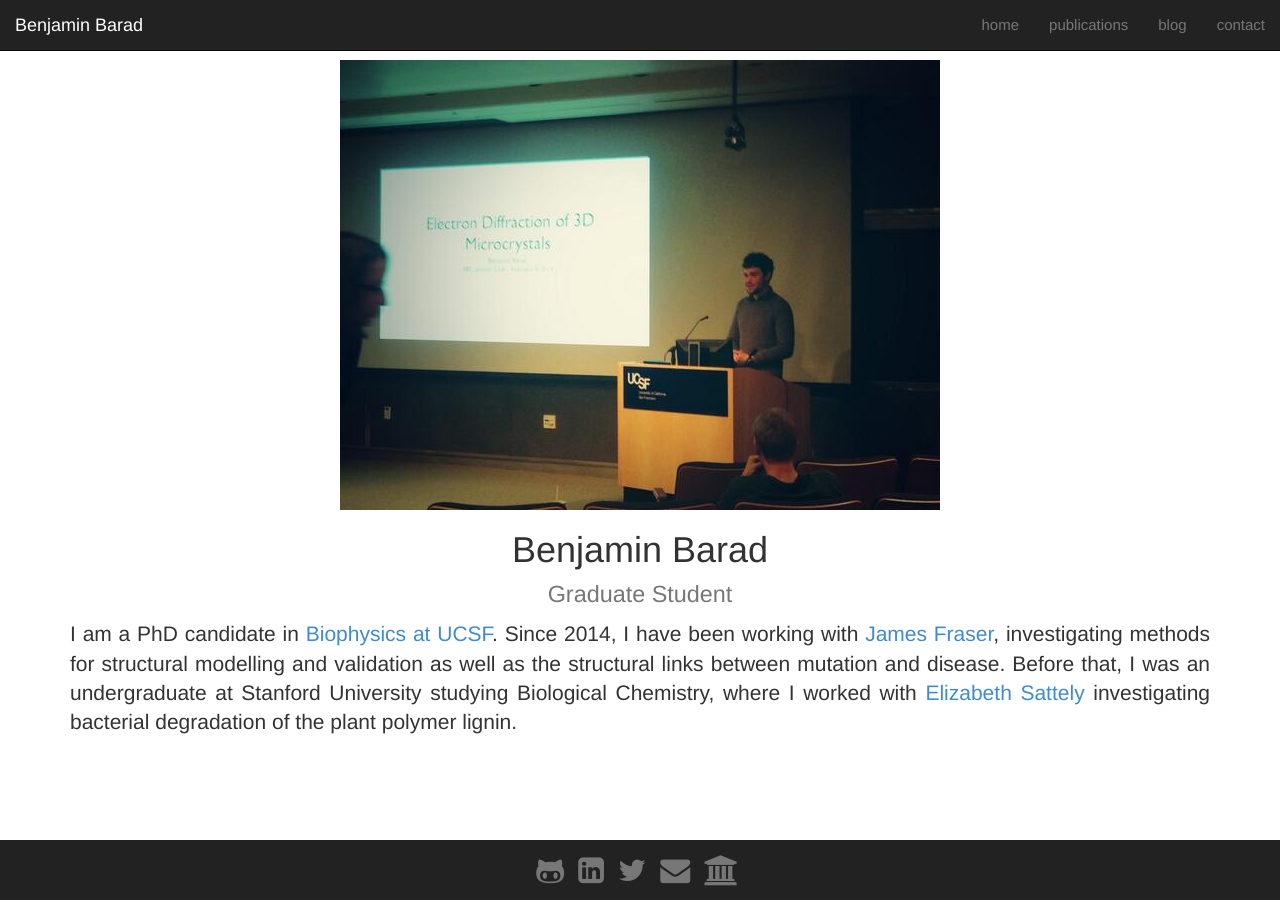
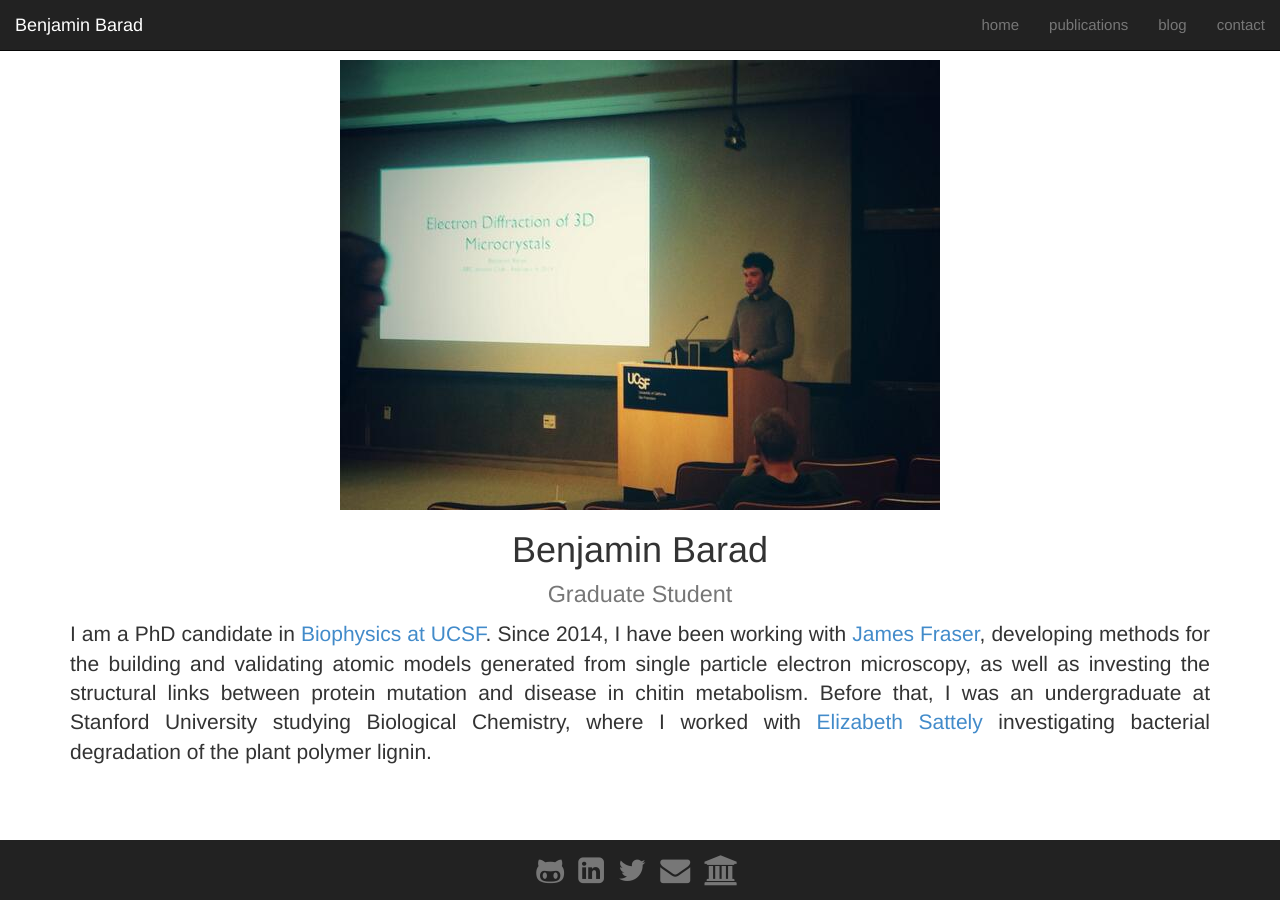
Before and after one commit to bbarad/bbarad.github.io, a Jekyll site: the page built from index.md, in a window 1280 px wide. Built offline with Jekyll 4.4.1, drawn with Linux system fonts in a browser that asks for light colours; nearby versions of some CDN libraries.

Commit message:
index update

```diff
--- a/index.md
+++ b/index.md
@@ -10,6 +10,6 @@ group: home
 
 <p class="lead text-justify">
 I am a PhD candidate in [Biophysics at UCSF](http://biophysics.ucsf.edu).
-Since 2014, I have been working with [James Fraser](http://fraserlab.com), investigating methods for structural modelling and validation as well as the structural links between mutation and disease.
+Since 2014, I have been working with [James Fraser](http://fraserlab.com), developing methods for the building and validating atomic models generated from single particle electron microscopy, as well as investing the structural links between protein mutation and disease in chitin metabolism.
 Before that, I was an undergraduate at Stanford University studying Biological Chemistry, where I worked with [Elizabeth Sattely](http://www.stanford.edu/group/sattelygroup/cgi-bin/wordpress/) investigating bacterial degradation of the plant polymer lignin.
 </p>
```
